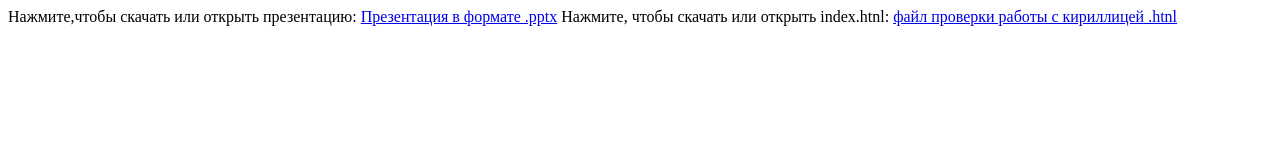
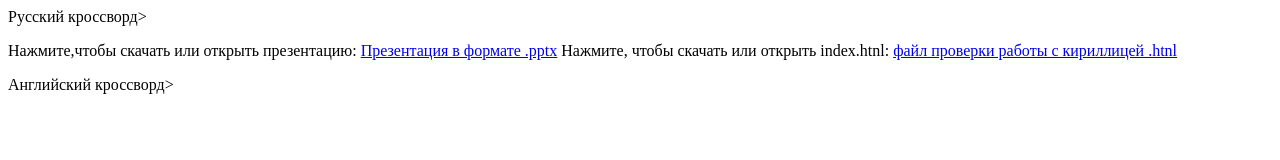
Before and after one commit to Elena567765/dem.github.io, a plain HTML site: page index.html in a window 1280 px wide. Drawn offline with Linux system fonts and the light colour scheme.

Commit message:
Update index.html

```diff
--- a/index.html
+++ b/index.html
@@ -3,7 +3,7 @@
 <head>
     <title>Моя презентация</title>
 </head>
-<body>
+<body<a href="krossvordRU.html">Русский кроссворд</a>>
 
 <p>
   Нажмите,чтобы скачать или открыть презентацию:
@@ -12,5 +12,5 @@
     <a href="index.htnl">файл проверки работы с кириллицей .htnl</a>
 </p>
 
-</body>
+</body<a href="krossvordEN.html">Английский кроссворд</a>>
 </htnl>
```
